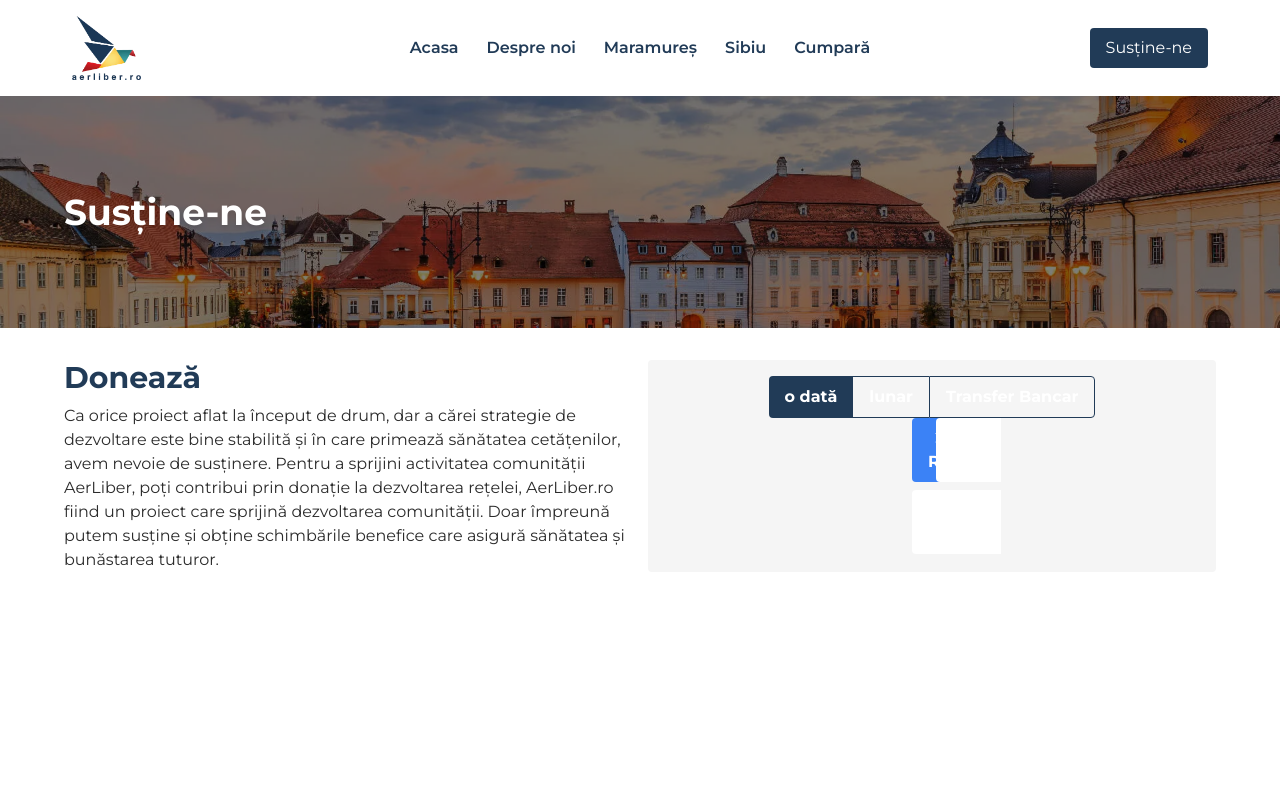
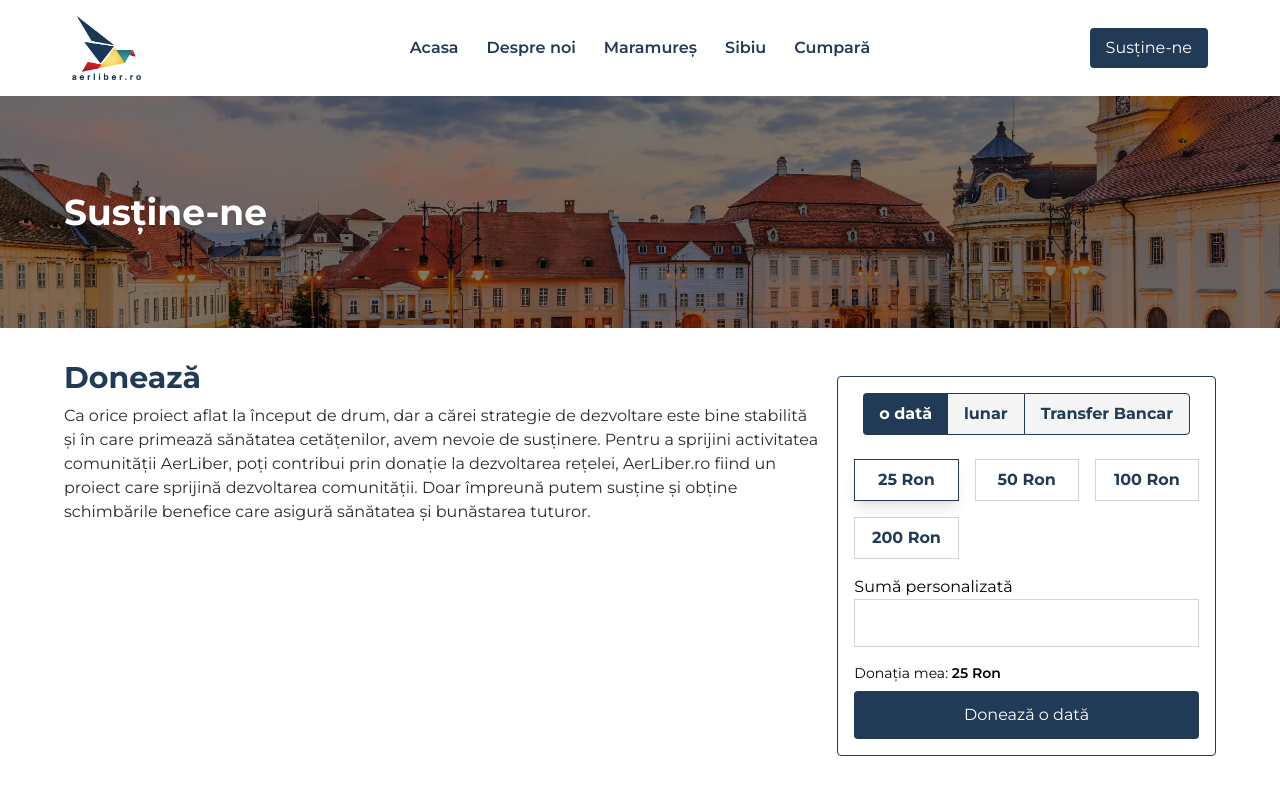
Before and after one commit to mihaiicey/next-aer-liber, a Next.js app: page /sustine-ne in a window 1280 px wide. Shown: the top 794 px of the page. Built offline with nearby package versions, Linux system fonts and the light colour scheme.

Commit message:
update donatie

```diff
--- a/components/Donatie/Donatie.tsx
+++ b/components/Donatie/Donatie.tsx
@@ -4,24 +4,36 @@ import { useState } from "react";
 import { sumaDePlata } from "../../lib/values";
 const Donatie: NextPage = () => {
   const [selectedOption, setSelectedOption] = useState("odata");
-  const [selectedPrice, setSelectedPrice] = useState(25);
+  const [selectedPrice, setSelectedPrice] = useState<number | null>(25);
+  const [inputSelected, setInputSelected] = useState(false);
 
   const handleOptionChange = (option: string) => {
     setSelectedOption(option);
   };
   const handlePriceSelected = (value: number) => {
     setSelectedPrice(value);
+    setInputSelected(false);
+  };
+
+  const handleInputClick = () => {
+    setSelectedPrice(null);
+    setInputSelected(true);
+  };
+
+  const handleInputChange = (event: React.ChangeEvent<HTMLInputElement>) => {
+    const value = parseInt(event.target.value);
+    setSelectedPrice(value);
   };
 
   return (
-    <div className="rounded bg-neutral-100 h-full p-4">
+    <div className="rounded bg-white border-primary border w-full h-full p-4">
         <div id="paymentMeth" className="flex justify-center">
           <button
             className={`${
               selectedOption === "odata"
-              ? "bg-primary"
+                ? "bg-primary text-white"
                 : "bg-neutral-100 border-primary border text-primary"
-          } text-white text-base font-bold py-2 px-4 rounded-l`}
+            } text-primary text-base font-bold py-2 px-4 rounded-l`}
             onClick={() => handleOptionChange("odata")}
           >
             o dată
@@ -29,9 +41,9 @@ const Donatie: NextPage = () => {
           <button
             className={`${
               selectedOption === "lunar"
-              ? "bg-primary"
+                ? "bg-primary text-white"
                 : "bg-neutral-100 border-y border-primary text-primary"
-          } text-white text-base font-bold py-2 px-4`}
+            } text-primary text-base font-bold py-2 px-4`}
             onClick={() => handleOptionChange("lunar")}
           >
             lunar
@@ -39,24 +51,24 @@ const Donatie: NextPage = () => {
           <button
             className={`${
               selectedOption === "op"
-              ? "bg-primary"
+                ? "bg-primary text-white"
                 : "bg-neutral-100 border-primary text-primary border"
-          } text-white  text-base font-bold py-2 px-4  rounded-r`}
+            } text-primary  text-base font-bold py-2 px-4  rounded-r`}
             onClick={() => handleOptionChange("op")}
           >
             Transfer Bancar
           </button>
         </div>
-      <div id="paymentvalue" className="grid grid-cols-2 gap-2 mx-auto w-10 ">
-        {sumaDePlata.map((suma) => (
-          <div>
+        <div id="paymentvalue" className="w-full grid grid-cols-3 gap-4 mt-6">
+          {sumaDePlata.map((suma, index) => (
+            <div key={index}>
               <button
                 key={suma.id}
                 className={`${
                   selectedPrice === suma.value
-                  ? "bg-blue-500 hover:bg-blue-600"
-                  : "bg-white hover:bg-gray-200"
-              } text-white text-base font-bold py-2 px-4 rounded-l`}
+                    ? "border border-primary shadow-lg"
+                    : "bg-white border-gray-300"
+                } border text-primary text-base font-bold py-2 w-full`}
                 onClick={() => handlePriceSelected(suma.value)}
               >
                 {suma.title}
@@ -64,7 +76,25 @@ const Donatie: NextPage = () => {
             </div>
           ))}
         </div>
+      <div id="customDonation" className="mt-4">
+        <p className="text-base font-nor">Sumă personalizată</p>
+        <input
+            type="number"
+            className={`w-full h-12 block border focus:outline-primary focus:rounded-[0px] px-2 ${
+              inputSelected ? "" : "border-gray-300"
+            }`}
+            onChange={(event) => handlePriceSelected(parseInt(event.target.value))}
+          />
       </div>
+      <div id='continue' className="mt-4">
+      <p className="mb-2 text-sm">Donația mea: <span className="font-semibold">{selectedPrice} Ron</span></p>
+      <button
+        className="w-full bg-primary text-semibold text-white py-3 rounded hover:shadow-xl">
+          Donează {selectedOption == 'op' ? 'prin transfer bancar' : selectedOption == 'odata' ? 'o dată' : selectedOption}
+        </button>
+      </div>
+    </div>
+
   );
 };
 
--- a/pages/sustine-ne.tsx
+++ b/pages/sustine-ne.tsx
@@ -5,9 +5,9 @@ export default function Sustinene() {
   return (
     <>
       <PageBanner title="Susține-ne" />
-      <div className="max-w-6xl mx-auto mt-8">
-        <div className="grid grid-cols-1 md:grid-cols-2 gap-4">
-          <div>
+      <div className="max-w-6xl mx-2 md:mx-auto mt-8">
+        <div className="flex flex-col md:flex-row">
+          <div className="w-full md:w-4/6 mr-4">
             <h2 className="text-3xl font-bold mb-2 text-primary">Donează</h2>
             <p className="text-thirt text-base">
               Ca orice proiect aflat la început de drum, dar a cărei strategie
@@ -19,7 +19,7 @@ export default function Sustinene() {
               schimbările benefice care asigură sănătatea și bunăstarea tuturor.
             </p>
           </div>
-          <div>
+          <div className="w-full md:w-1/3 mt-4">
             <Donatie/>
           </div>
         </div>
--- a/styles/main.css
+++ b/styles/main.css
@@ -604,6 +604,11 @@ video {
   margin: 1rem;
 }
 
+.mx-2 {
+  margin-left: 0.5rem;
+  margin-right: 0.5rem;
+}
+
 .mx-4 {
   margin-left: 1rem;
   margin-right: 1rem;
@@ -623,12 +628,20 @@ video {
   margin-bottom: 0.5rem;
 }
 
+.mr-4 {
+  margin-right: 1rem;
+}
+
 .mt-2 {
   margin-top: 0.5rem;
 }
 
 .mt-4 {
   margin-top: 1rem;
+}
+
+.mt-6 {
+  margin-top: 1.5rem;
 }
 
 .mt-8 {
@@ -755,6 +768,14 @@ video {
   grid-template-columns: repeat(2, minmax(0, 1fr));
 }
 
+.grid-cols-3 {
+  grid-template-columns: repeat(3, minmax(0, 1fr));
+}
+
+.flex-col {
+  flex-direction: column;
+}
+
 .items-center {
   align-items: center;
 }
@@ -841,6 +862,11 @@ video {
   border-inline-end-width: 1px;
 }
 
+.border-gray-300 {
+  --tw-border-opacity: 1;
+  border-color: rgb(209 213 219 / var(--tw-border-opacity));
+}
+
 .border-orange {
   --tw-border-opacity: 1;
   border-color: rgb(255 157 28 / var(--tw-border-opacity));
@@ -849,6 +875,11 @@ video {
 .border-primary {
   --tw-border-opacity: 1;
   border-color: rgb(33 59 87 / var(--tw-border-opacity));
+}
+
+.border-pink-500 {
+  --tw-border-opacity: 1;
+  border-color: rgb(236 72 153 / var(--tw-border-opacity));
 }
 
 .bg-\[\#6ab04c\] {
@@ -884,11 +915,6 @@ video {
 .bg-black {
   --tw-bg-opacity: 1;
   background-color: rgb(0 0 0 / var(--tw-bg-opacity));
-}
-
-.bg-blue-500 {
-  --tw-bg-opacity: 1;
-  background-color: rgb(59 130 246 / var(--tw-bg-opacity));
 }
 
 .bg-gray-300 {
@@ -990,6 +1016,11 @@ video {
   padding-bottom: 2rem;
 }
 
+.py-3 {
+  padding-top: 0.75rem;
+  padding-bottom: 0.75rem;
+}
+
 .text-left {
   text-align: left;
 }
@@ -1054,11 +1085,6 @@ video {
   color: rgb(75 85 99 / var(--tw-text-opacity));
 }
 
-.text-gray-900 {
-  --tw-text-opacity: 1;
-  color: rgb(17 24 39 / var(--tw-text-opacity));
-}
-
 .text-orange {
   --tw-text-opacity: 1;
   color: rgb(255 157 28 / var(--tw-text-opacity));
@@ -1082,6 +1108,11 @@ video {
 .text-white {
   --tw-text-opacity: 1;
   color: rgb(255 255 255 / var(--tw-text-opacity));
+}
+
+.text-red-500 {
+  --tw-text-opacity: 1;
+  color: rgb(239 68 68 / var(--tw-text-opacity));
 }
 
 .opacity-0 {
@@ -1124,6 +1155,11 @@ video {
 .ring-black {
   --tw-ring-opacity: 1;
   --tw-ring-color: rgb(0 0 0 / var(--tw-ring-opacity));
+}
+
+.ring-primary {
+  --tw-ring-opacity: 1;
+  --tw-ring-color: rgb(33 59 87 / var(--tw-ring-opacity));
 }
 
 .ring-opacity-5 {
@@ -1186,16 +1222,6 @@ video {
   border-bottom-width: 2px;
 }
 
-.hover\:bg-blue-600:hover {
-  --tw-bg-opacity: 1;
-  background-color: rgb(37 99 235 / var(--tw-bg-opacity));
-}
-
-.hover\:bg-gray-200:hover {
-  --tw-bg-opacity: 1;
-  background-color: rgb(229 231 235 / var(--tw-bg-opacity));
-}
-
 .hover\:bg-gray-50:hover {
   --tw-bg-opacity: 1;
   background-color: rgb(249 250 251 / var(--tw-bg-opacity));
@@ -1216,9 +1242,54 @@ video {
   color: rgb(33 59 87 / var(--tw-text-opacity));
 }
 
+.hover\:shadow-lg:hover {
+  --tw-shadow: 0 10px 15px -3px rgb(0 0 0 / 0.1), 0 4px 6px -4px rgb(0 0 0 / 0.1);
+  --tw-shadow-colored: 0 10px 15px -3px var(--tw-shadow-color), 0 4px 6px -4px var(--tw-shadow-color);
+  box-shadow: var(--tw-ring-offset-shadow, 0 0 #0000), var(--tw-ring-shadow, 0 0 #0000), var(--tw-shadow);
+}
+
+.hover\:shadow-xl:hover {
+  --tw-shadow: 0 20px 25px -5px rgb(0 0 0 / 0.1), 0 8px 10px -6px rgb(0 0 0 / 0.1);
+  --tw-shadow-colored: 0 20px 25px -5px var(--tw-shadow-color), 0 8px 10px -6px var(--tw-shadow-color);
+  box-shadow: var(--tw-ring-offset-shadow, 0 0 #0000), var(--tw-ring-shadow, 0 0 #0000), var(--tw-shadow);
+}
+
+.focus\:rounded-\[0px\]:focus {
+  border-radius: 0px;
+}
+
+.focus\:border-none:focus {
+  border-style: none;
+}
+
+.focus\:border-primary:focus {
+  --tw-border-opacity: 1;
+  border-color: rgb(33 59 87 / var(--tw-border-opacity));
+}
+
+.focus\:border-pink-500:focus {
+  --tw-border-opacity: 1;
+  border-color: rgb(236 72 153 / var(--tw-border-opacity));
+}
+
 .focus\:outline-none:focus {
   outline: 2px solid transparent;
   outline-offset: 2px;
+}
+
+.focus\:outline-primary:focus {
+  outline-color: #213B57;
+}
+
+.focus\:ring:focus {
+  --tw-ring-offset-shadow: var(--tw-ring-inset) 0 0 0 var(--tw-ring-offset-width) var(--tw-ring-offset-color);
+  --tw-ring-shadow: var(--tw-ring-inset) 0 0 0 calc(3px + var(--tw-ring-offset-width)) var(--tw-ring-color);
+  box-shadow: var(--tw-ring-offset-shadow), var(--tw-ring-shadow), var(--tw-shadow, 0 0 #0000);
+}
+
+.focus\:ring-pink-500:focus {
+  --tw-ring-opacity: 1;
+  --tw-ring-color: rgb(236 72 153 / var(--tw-ring-opacity));
 }
 
 @media (prefers-color-scheme: dark) {
@@ -1240,8 +1311,20 @@ video {
     margin-right: auto;
   }
 
+  .md\:w-1\/3 {
+    width: 33.333333%;
+  }
+
+  .md\:w-4\/6 {
+    width: 66.666667%;
+  }
+
   .md\:grid-cols-2 {
     grid-template-columns: repeat(2, minmax(0, 1fr));
+  }
+
+  .md\:flex-row {
+    flex-direction: row;
   }
 
   .md\:py-24 {
```
Lines whose indentation alone changed are shown as unchanged.
